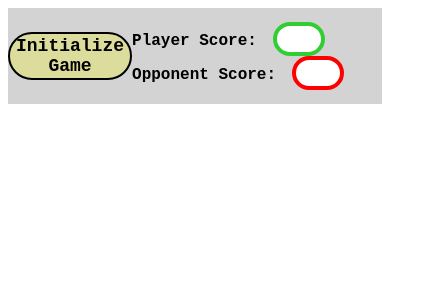
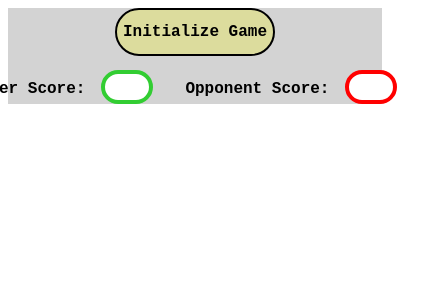
Before and after one commit to Tute24/refactored-rock-paper-scissors, a React (Vite) app: page / in a window 390 px wide. Shown: the top 300 px of the page, 429 px wide, since content can reach past the window. Built offline with nearby package versions, Linux system fonts and the light colour scheme.

Commit message:
Trying to make changes on the css file to make the application more responsive when used in mobile devices

```diff
--- a/src/RSP.module.css
+++ b/src/RSP.module.css
@@ -7,8 +7,23 @@
     font-size: large;
     font-weight:bold;
     background-color: rgb(220, 220, 157);
+    width: auto;
 }
 
+@media screen and (max-width: 768px) {
+    .headerArea {
+        flex-direction: column;
+        height: auto;
+    }}
+
+.scoreInputPlayer, .scoreInputMachine {
+        width: 2.2rem;
+        font-size: 18px;
+}
+
+.initButton{
+    font-size: medium;
+}
 .reinitButton{
     cursor: pointer;
     border-radius: 2rem;
@@ -100,10 +115,14 @@
 
 .headerArea{
     display:flex;
-    justify-content: space-evenly;
+    justify-content: space-between;
     align-items: center;
     background-color: lightgrey;
-    height:6rem
+    height:6rem;
+    min-width: 320px;
+    white-space: nowrap;
+    padding: 0 1rem;
+
 
 }
 
```
